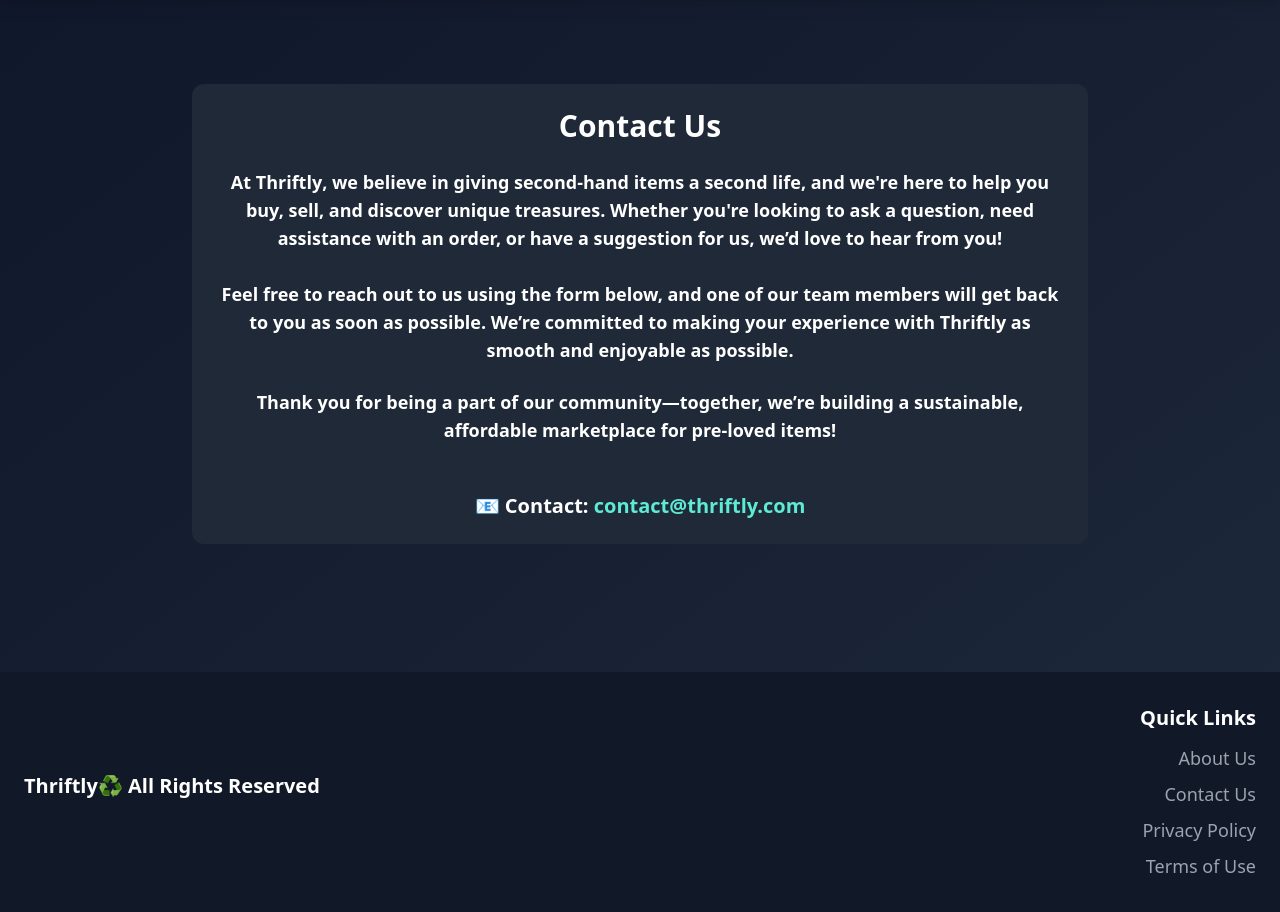
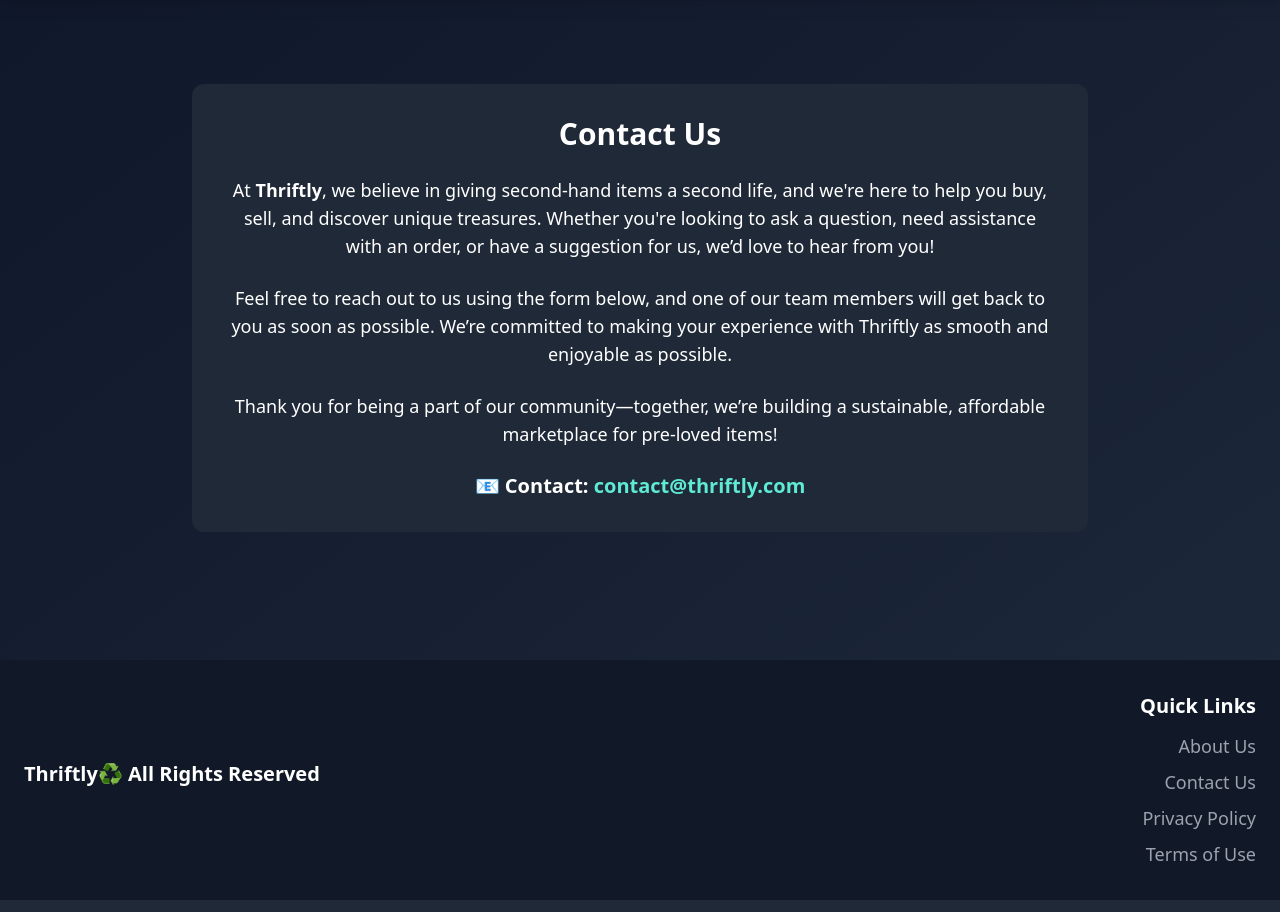
Before and after one commit to anushka00266/Thriftly, a Django app: page /contact/ in a window 1280 px wide. Shown: the part 76-988 px from the top of the page. Run offline with Django 5.2, Linux system fonts and the light colour scheme; some libraries are stand-ins or nearby versions.

Commit message:
Update contact.html

```diff
--- a/core/templates/core/contact.html
+++ b/core/templates/core/contact.html
@@ -3,23 +3,22 @@
 {% block title %}Contact{% endblock %}
 
 {% block content %}
-    <div class="max-w-4xl mx-auto p-6 bg-gray-800 text-white rounded-xl">
-       <center> <h1 class="text-3xl font-semibold text-white text-center mb-6">Contact Us</h1></center>
-        <h1 class="text-lg font-semibold text-center mb-6">
+    <div class="w-full max-w-4xl mx-auto p-6 sm:p-8 bg-gray-800 text-white rounded-xl">
+        <h1 class="text-2xl sm:text-3xl font-semibold text-white text-center mb-6">Contact Us</h1>
+
+        <p class="text-base sm:text-lg text-center mb-6">
             At <strong>Thriftly</strong>, we believe in giving second-hand items a second life, and we're here to help you buy, sell, and discover unique treasures. Whether you're looking to ask a question, need assistance with an order, or have a suggestion for us, we’d love to hear from you!
+        </p>
 
-            <br>
-            <br>
-        <p class="text-lg text-center mb-6">
+        <p class="text-base sm:text-lg text-center mb-6">
             Feel free to reach out to us using the form below, and one of our team members will get back to you as soon as possible. We’re committed to making your experience with Thriftly as smooth and enjoyable as possible.
         </p>
-        <p class="text-lg text-center">
+
+        <p class="text-base sm:text-lg text-center mb-6">
             Thank you for being a part of our community—together, we’re building a sustainable, affordable marketplace for pre-loved items!
-        </h1>
         </p>
 
-        <br>
-        <p class="text-center text-xl font-semibold">
+        <p class="text-center text-lg sm:text-xl font-semibold">
             📧 Contact: <a href="mailto:contact@thriftly.com" class="text-teal-300">contact@thriftly.com</a>
         </p>
     </div>
```
